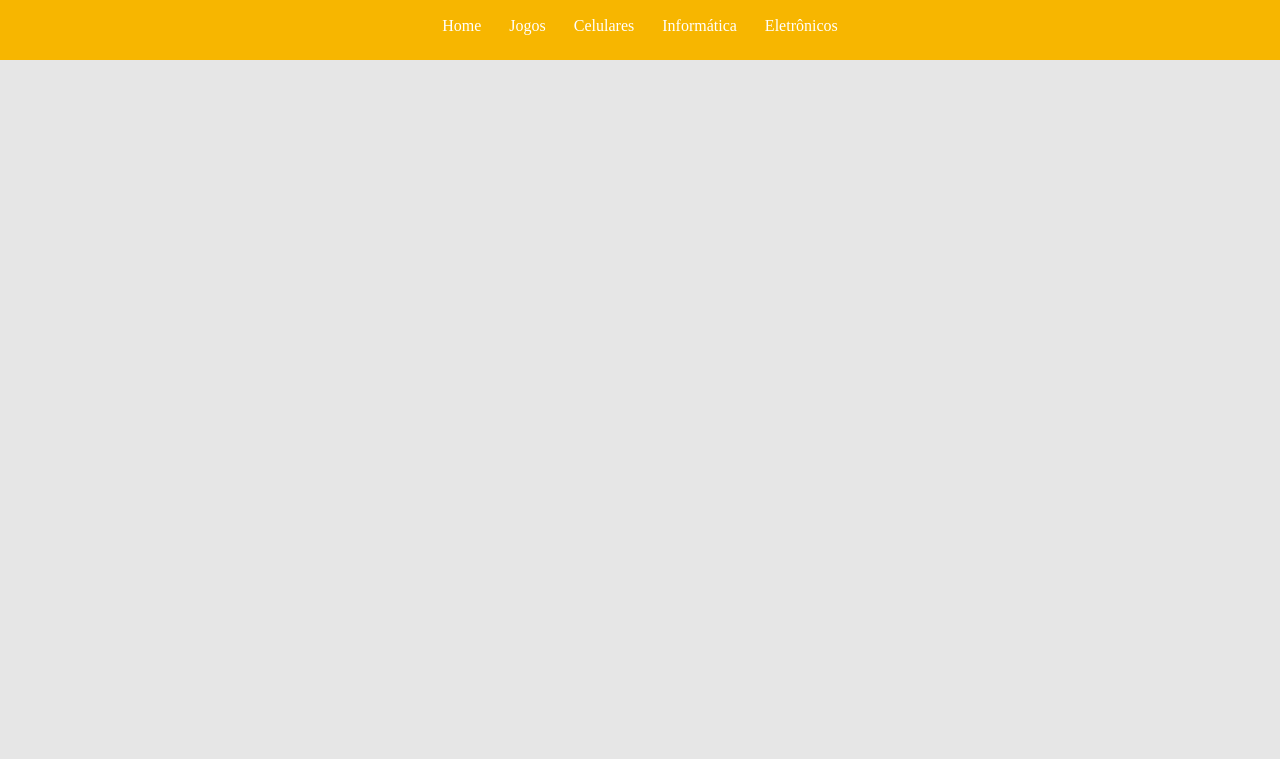
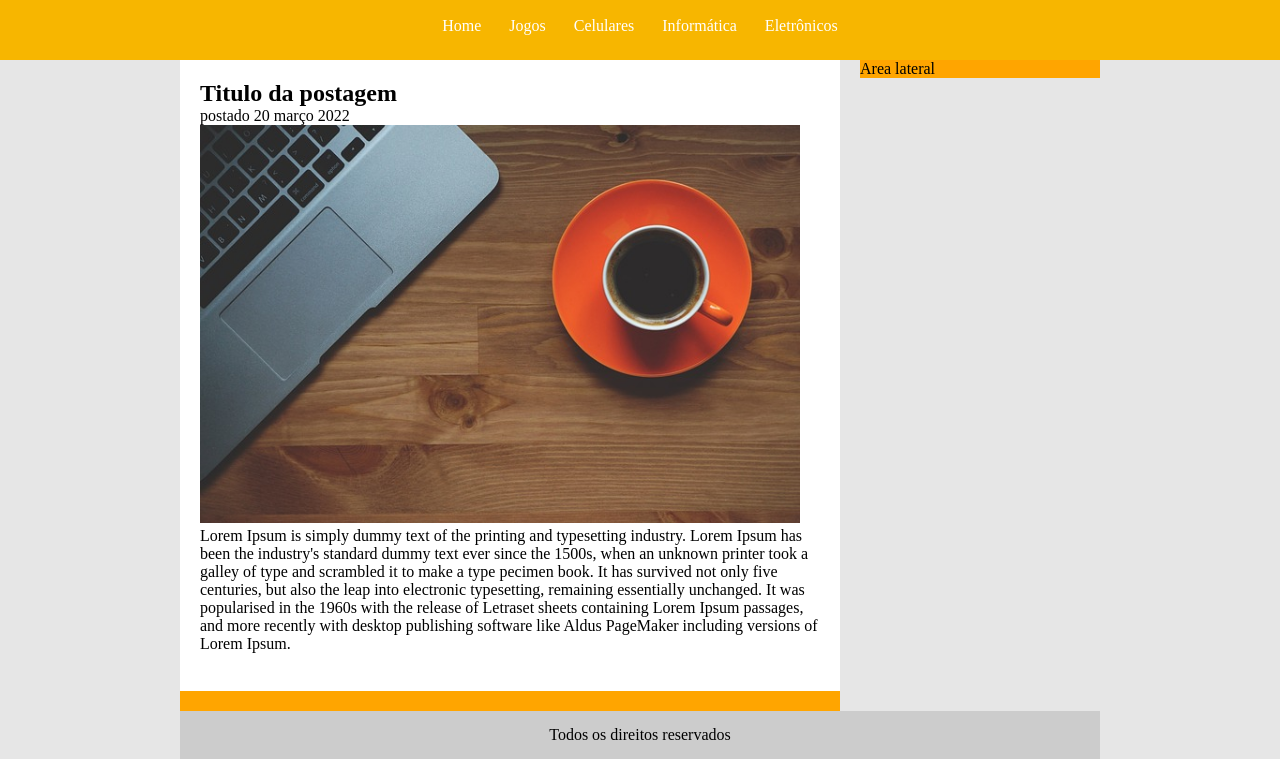
Before and after one commit to mmdes/tecblog, a plain HTML site: page index.html in a window 1280 px wide. Shown: the part 75-834 px from the top of the page. Before the commit the page ends 800 px from the top, so only its background shows below. Drawn offline with Linux system fonts and the light colour scheme.

Commit message:
construção da area principal

```diff
--- a/css/estilo.css
+++ b/css/estilo.css
@@ -10,6 +10,7 @@ body{
     font-size: 1 em;
     font-size: "Trebuchet MS", Helvetica, sans-serif;
     background: #e6e6e6;
+
 }
 
 /*
@@ -24,6 +25,39 @@ body{
 
 #area-logo, #area-menu {
     padding: 10px;
+}
+
+#area-principal{
+
+    width: 920px;
+    margin: 0 auto; /*Se reduzir ou aumenta o tamanho da tela, a margem do lado se ajusta automaticante*/
+}
+
+#area-postagens{
+    width: 660px;
+    float: left;
+}
+
+#area-lateral{
+    width: 240px;
+    float: right;
+}
+
+.postagem{
+    padding: 20px;
+    margin-bottom: 20px;
+    background: white;
+}
+
+#area-postagens, #area-lateral{
+    background-color: orange;
+}
+
+#rodape{
+    clear: both; /*Remover o fluxo dos elementos flutuantes (para rodapé não ficar abaixo)*/
+    padding: 15px;
+    background: #CCC;
+    text-align: center;
 }
 
 /*
--- a/index.html
+++ b/index.html
@@ -19,10 +19,38 @@
             <a href="celulares.html">Celulares</a>
             <a href="informatica.html">Informática</a>
             <a href="eletronicos.html">Eletrônicos</a>
+        </div>
+    </div>
 
+    <div id="area-principal">
+        <div id="area-postagens">
+            <div class="postagem">
+                <!--Abertura postagem-->
+                <h2>Titulo da postagem</h2>
+                <span>postado 20 março 2022</span>
+                <img width="600px" src="imagens/imagem1.jpg">
+                <p>
+                    Lorem Ipsum is simply dummy text of the printing and typesetting industry.
+                    Lorem Ipsum has been the industry's standard dummy text ever since the 1500s,
+                    when an unknown printer took a galley of type and scrambled it to make a type
+                    pecimen book. It has survived not only five centuries, but also the leap
+                    into electronic typesetting, remaining essentially unchanged. It was popularised
+                    in the 1960s with the release of Letraset sheets containing Lorem Ipsum passages,
+                    and more recently with desktop publishing software like Aldus PageMaker
+                    including versions of Lorem Ipsum.
+                </p>
+                <a href="#">Leia mais</a>
+                <!--//Fechamento postagem-->
+            </div>
         </div>
+        <div id="area-lateral">
+            Area lateral
+        </div>
+        <div id="rodape">
+             Todos os direitos reservados
+         </div>
+    </div>
 
-    </div>
 
 </body>
 </html>
```
